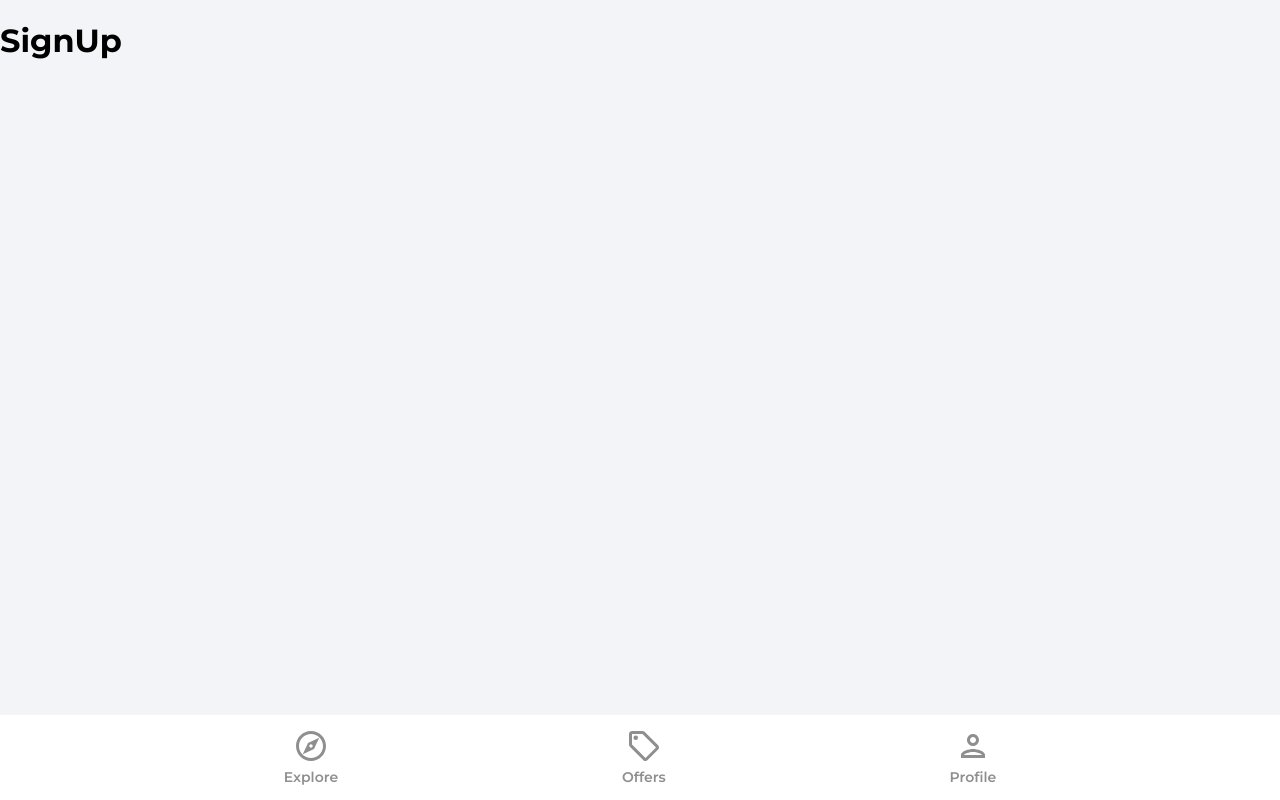
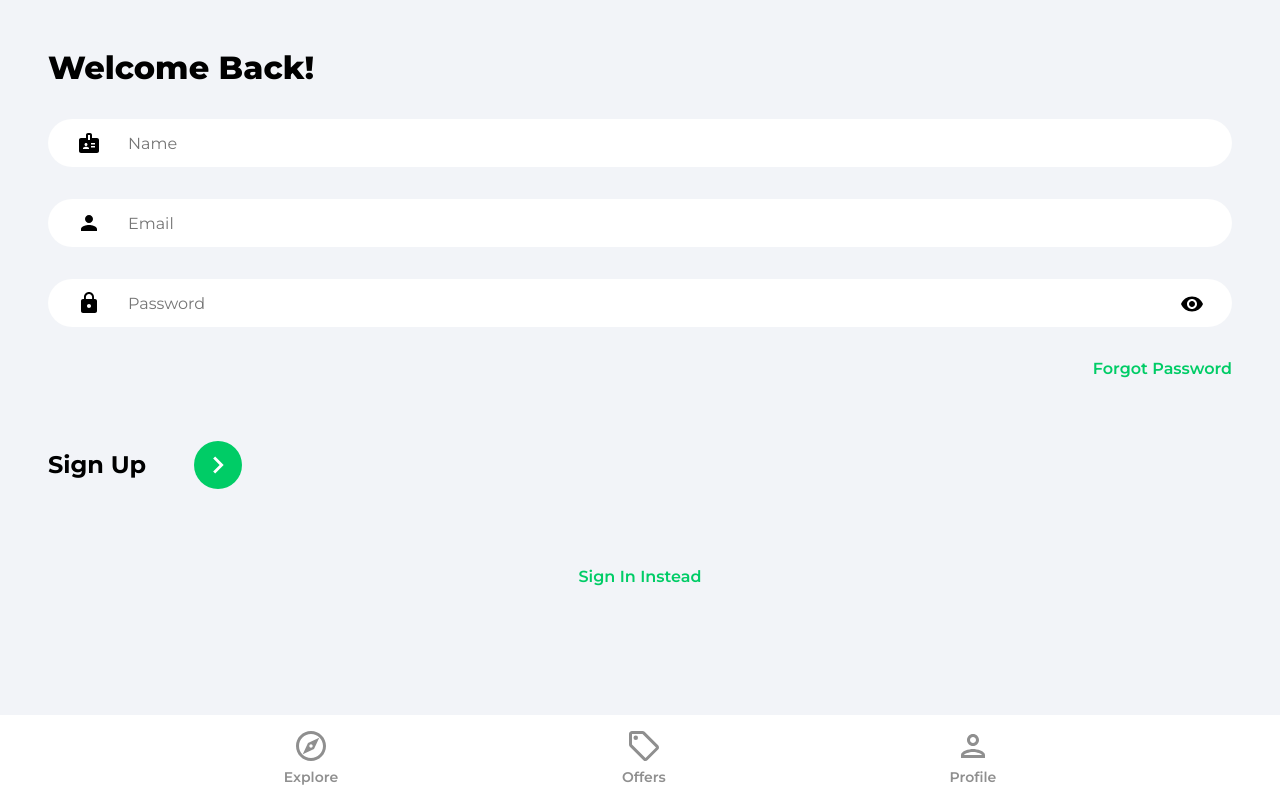
Before and after one commit to sandip2224/EstateFindr, a React (Create React App) app: page /sign-up in a window 1280 px wide. Built offline with nearby package versions, Linux system fonts and the light colour scheme.

Commit message:
SignUp page UI

```diff
--- a/src/pages/SignUp.jsx
+++ b/src/pages/SignUp.jsx
@@ -1,9 +1,82 @@
-import React from 'react';
+import { useState } from 'react';
+import { Link, useNavigate } from 'react-router-dom';
+import { ReactComponent as ArrowRightIcon } from '../assets/svg/keyboardArrowRightIcon.svg';
+import visibilityIcon from '../assets/svg/visibilityIcon.svg';
 
 function SignUp() {
+	const [showPassword, setShowPassword] = useState(false);
+	const [formData, setFormData] = useState({
+		email: '',
+		password: '',
+	});
+
+	const { name, email, password } = showPassword;
+	const navigate = useNavigate();
+
+	const handleChange = (e) => {
+		setFormData((prevState) => ({
+			...prevState,
+			[e.target.id]: e.target.value,
+		}));
+	};
+
 	return (
 		<>
-			<h1>SignUp</h1>
+			<div className='pageContainer'>
+				<header>
+					<p className='pageHeader'>Welcome Back!</p>
+				</header>
+				<main>
+					<form>
+						<input
+							type='text'
+							className='nameInput'
+							placeholder='Name'
+							id='name'
+							value={name}
+							onChange={handleChange}
+						/>
+						<input
+							type='email'
+							className='emailInput'
+							placeholder='Email'
+							id='email'
+							value={email}
+							onChange={handleChange}
+						/>
+						<div className='passwordInputDiv'>
+							<input
+								type={showPassword ? 'text' : 'password'}
+								className='passwordInput'
+								placeholder='Password'
+								id='password'
+								value={password}
+								onChange={handleChange}
+							/>
+							<img
+								src={visibilityIcon}
+								alt='show password'
+								className='showPassword'
+								onClick={() => setShowPassword((prevState) => !prevState)}
+							/>
+						</div>
+						<Link to='/forgot-password' className='forgotPasswordLink'>
+							Forgot Password
+						</Link>
+						<div className='signInBar'>
+							<p className='signInText'>Sign Up</p>
+							<button className='signUpButton'>
+								<ArrowRightIcon fill='#fff' width='34px' height='34px' />
+							</button>
+						</div>
+					</form>
+
+					{/* Google OAuth Component */}
+					<Link to='/sign-in' className='registerLink'>
+						Sign In Instead
+					</Link>
+				</main>
+			</div>
 		</>
 	);
 }
```
